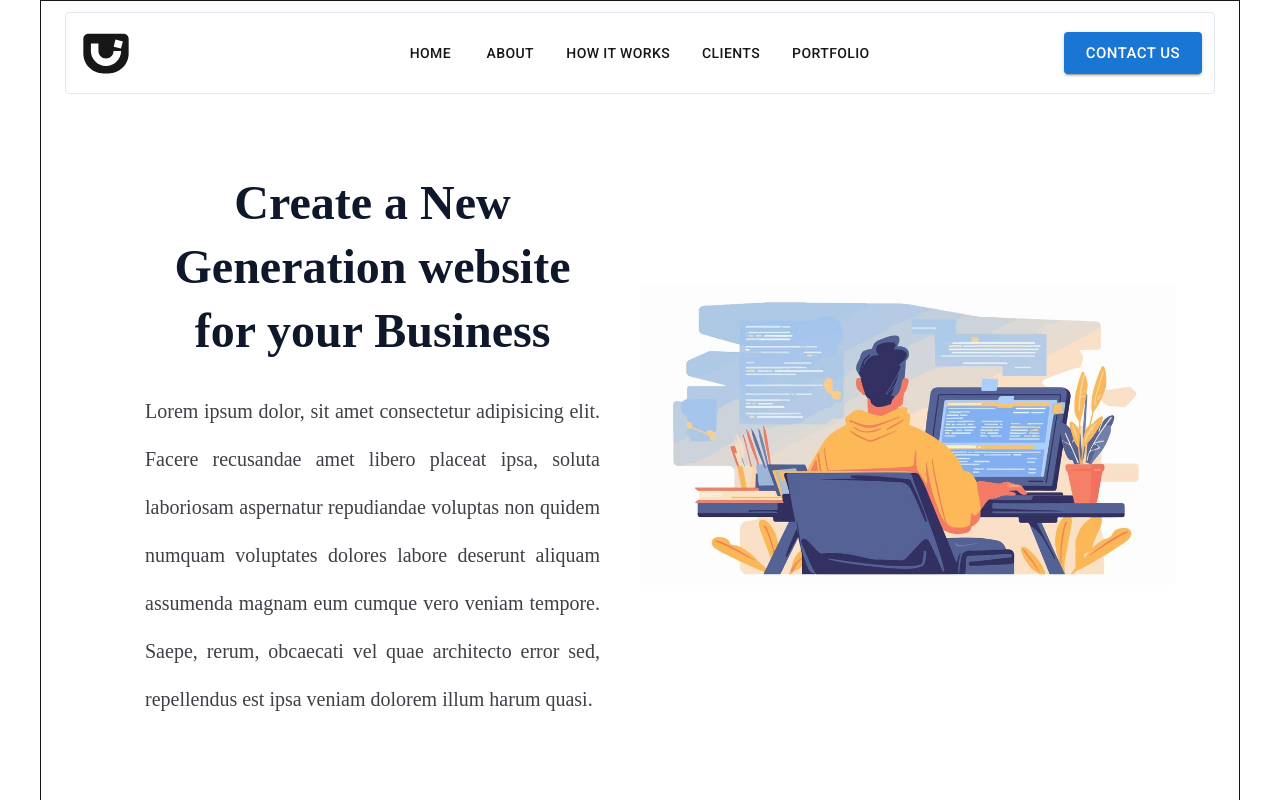
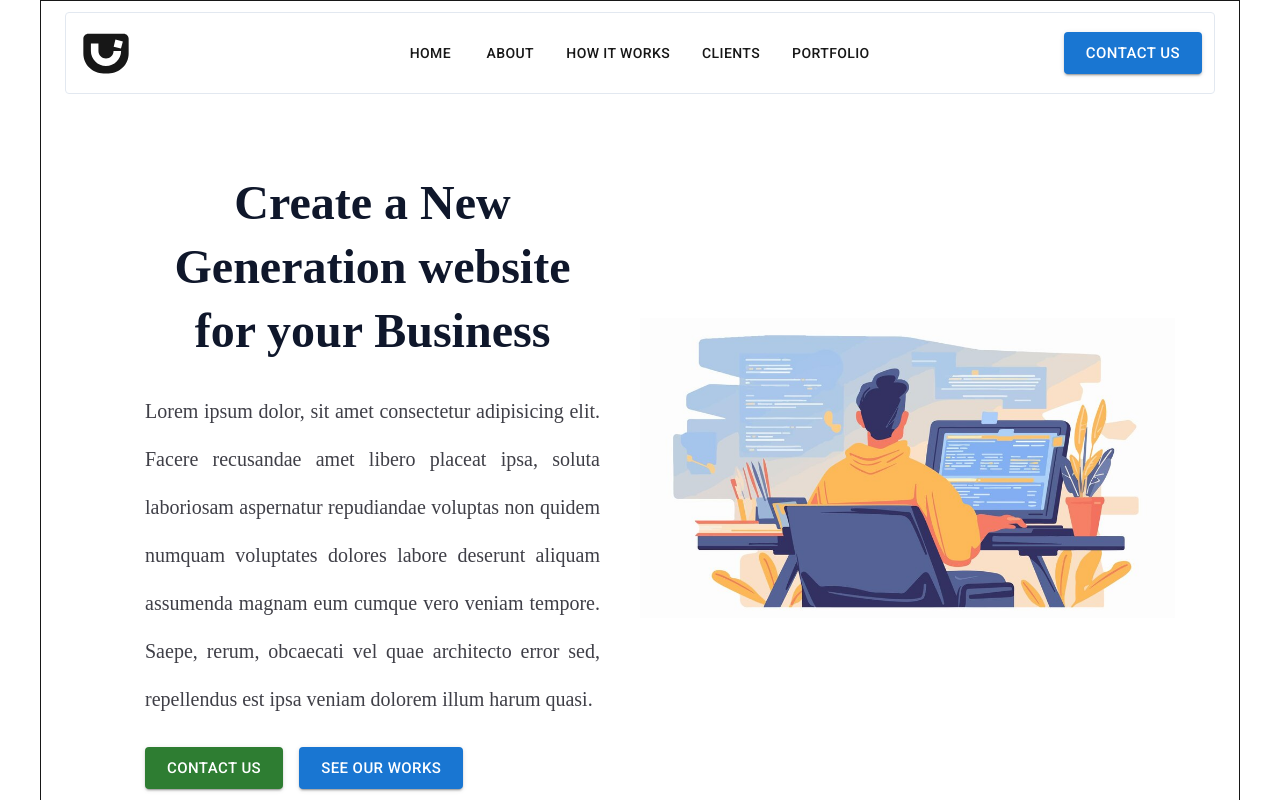
Before and after one commit to PouryaSoleimani/SIMPLE___LANDING___PAGE___NEXT.JS, a Next.js app: page / in a window 1280 px wide. Shown: the top 800 px of the page. Built offline with nearby package versions, Linux system fonts and the light colour scheme.

Commit message:
🟦 MUI 🟦

```diff
--- a/components/modules/bottom-header/BottomHeaderComponent.tsx
+++ b/components/modules/bottom-header/BottomHeaderComponent.tsx
@@ -1,14 +1,20 @@
+import { Button } from '@mui/material'
 import Image from 'next/image'
 import React from 'react'
 
 function BottomHeaderComponent() {
     return (
         <div className='flex flex-col md:flex-row items-center justify-between w-full mt-16 lg:px-10'>
+
             <div id="HEADER__CONTENT" className='basis-1/2 px-10'>
                 <h2 className='text-5xl font-black text-center my-6 text-slate-900 leading-[4rem] mx-auto'>Create a New Generation website for your Business</h2>
                 <p className=' text-xl text-zinc-700 leading-[3rem] text-justify'>
                     Lorem ipsum dolor, sit amet consectetur adipisicing elit. Facere recusandae amet libero placeat ipsa, soluta laboriosam aspernatur repudiandae voluptas non quidem numquam voluptates dolores labore deserunt aliquam assumenda magnam eum cumque vero veniam tempore. Saepe, rerum, obcaecati vel quae architecto error sed, repellendus est ipsa veniam dolorem illum harum quasi.
                 </p>
+                <div id="HEADER___BUTTONS" className='flex items-center justify-start mt-6 gap-4'>
+                    <Button variant='contained' size='large' color='success'>Contact Us</Button>
+                    <Button variant='contained' size='large' color='primary'>See our Works</Button>
+                </div>
             </div>
             <div id='HEADER___IMAGE' className='w-full basis-1/2'>
                 <Image src="/header___image.jpg" width={1500} height={1500} alt='header--image' className='h-auto' />
```
